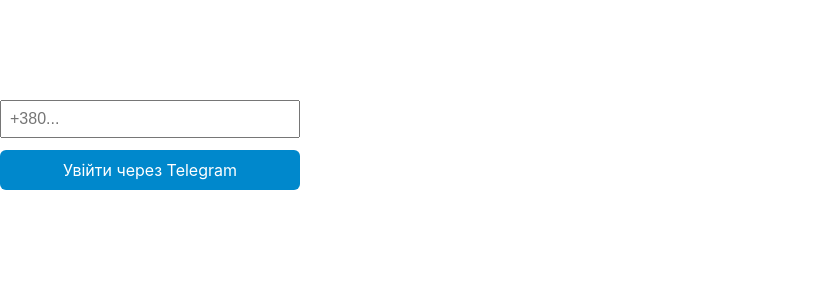
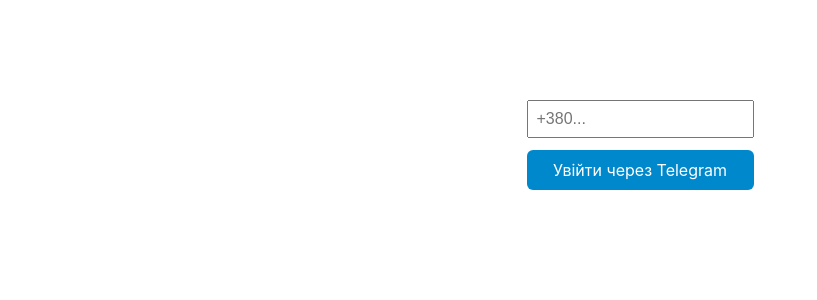
Before and after one commit to slava-bos-top/FivOneSite, a React (Create React App) app: page /login in a window 1280 px wide. Shown: the top 300 px of the page, without its empty margins (0-817 px from the left). Built offline with nearby package versions, Linux system fonts and the light colour scheme.

Commit message:
update button

```diff
--- a/src/components/TelegramLogin.jsx
+++ b/src/components/TelegramLogin.jsx
@@ -41,8 +41,8 @@
               inline_keyboard: [
                 [
                   {
-                    text: "Перейти до бота",
-                    callback_data: "nextthird",
+                    text: "Підтвердити",
+                    callback_data: "toconfirmdata",
                   },
                 ],
               ],
@@ -56,7 +56,7 @@
   };
 
   return (
-    <div style={{width: "100%", alignItems: "center", paddingTop: "100px"}}>
+    <div style={{width: "100%", alignItems: "center", paddingTop: "100px", display: "flex", justifyContent: "center"}}>
         <div style={{ display: "flex", flexDirection: "column", gap: "12px", maxWidth: "300px" }}>
         <input
             type="tel"
```
